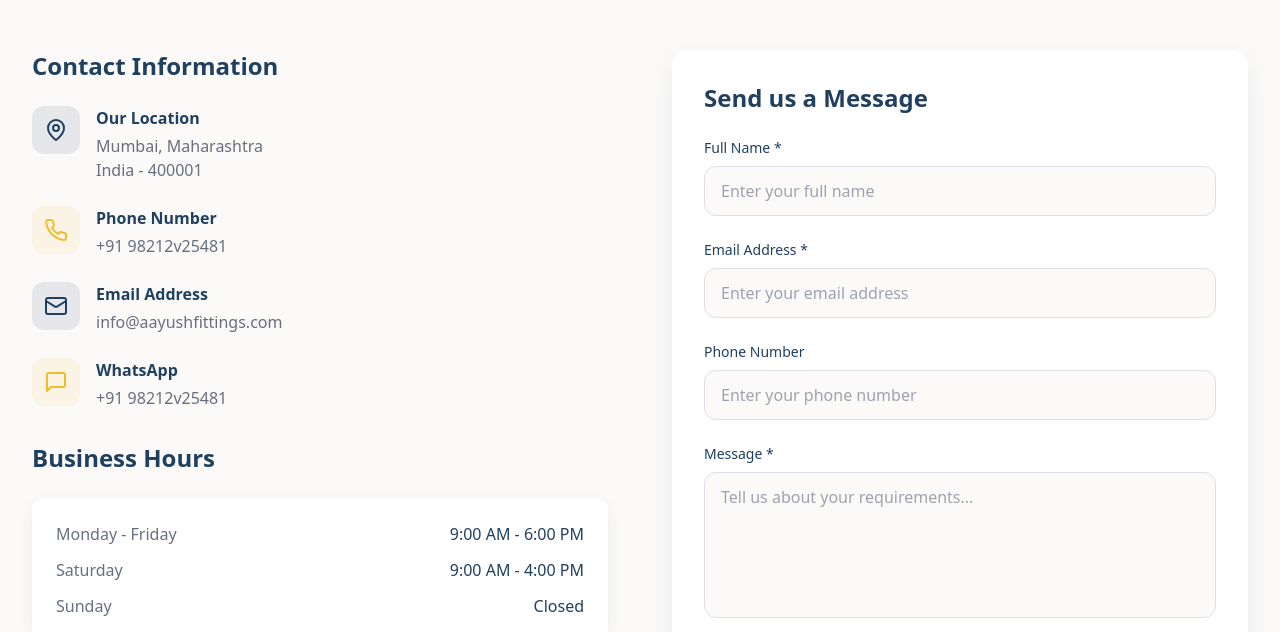
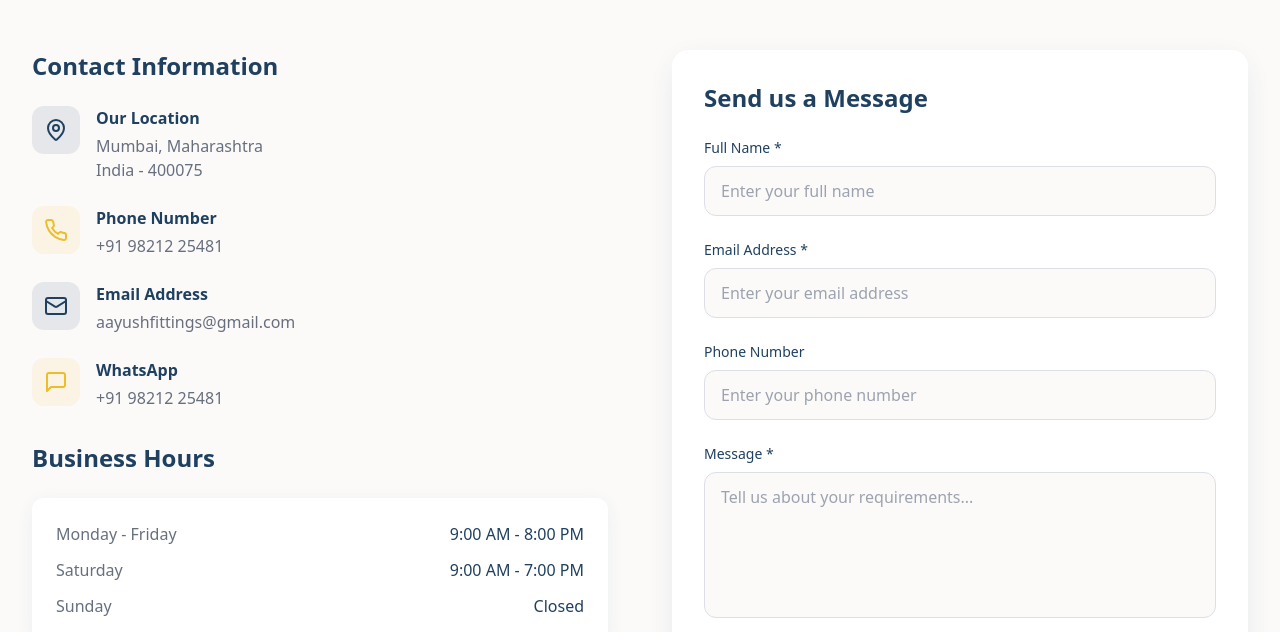
Before and after one commit to devansh01parekh/Aayush-Fittings, a React (Vite) app: page / in a window 1280 px wide. Shown: the part 5160-5792 px from the top of the page. Built offline with nearby package versions, Linux system fonts and the light colour scheme.

Commit message:
Update ContactSection.tsx

```diff
--- a/src/components/ContactSection.tsx
+++ b/src/components/ContactSection.tsx
@@ -89,7 +89,7 @@ const ContactSection = () => {
                     <h4 className="font-semibold text-primary mb-1">Our Location</h4>
                     <p className="text-muted-foreground">
                       Mumbai, Maharashtra<br />
-                      India - 400001
+                      India - 400075
                     </p>
                   </div>
                 </div>
@@ -101,7 +101,7 @@ const ContactSection = () => {
                   </div>
                   <div>
                     <h4 className="font-semibold text-primary mb-1">Phone Number</h4>
-                    <p className="text-muted-foreground">+91 98212v25481</p>
+                    <p className="text-muted-foreground">+91 98212 25481</p>
                   </div>
                 </div>
 
@@ -112,7 +112,7 @@ const ContactSection = () => {
                   </div>
                   <div>
                     <h4 className="font-semibold text-primary mb-1">Email Address</h4>
-                    <p className="text-muted-foreground">info@aayushfittings.com</p>
+                    <p className="text-muted-foreground">aayushfittings@gmail.com</p>
                   </div>
                 </div>
 
@@ -123,7 +123,7 @@ const ContactSection = () => {
                   </div>
                   <div>
                     <h4 className="font-semibold text-primary mb-1">WhatsApp</h4>
-                    <p className="text-muted-foreground">+91 98212v25481</p>
+                    <p className="text-muted-foreground">+91 98212 25481</p>
                   </div>
                 </div>
               </div>
@@ -136,11 +136,11 @@ const ContactSection = () => {
                 <div className="space-y-3">
                   <div className="flex justify-between">
                     <span className="text-muted-foreground">Monday - Friday</span>
-                    <span className="text-primary font-medium">9:00 AM - 6:00 PM</span>
+                    <span className="text-primary font-medium">9:00 AM - 8:00 PM</span>
                   </div>
                   <div className="flex justify-between">
                     <span className="text-muted-foreground">Saturday</span>
-                    <span className="text-primary font-medium">9:00 AM - 4:00 PM</span>
+                    <span className="text-primary font-medium">9:00 AM - 7:00 PM</span>
                   </div>
                   <div className="flex justify-between">
                     <span className="text-muted-foreground">Sunday</span>
```
